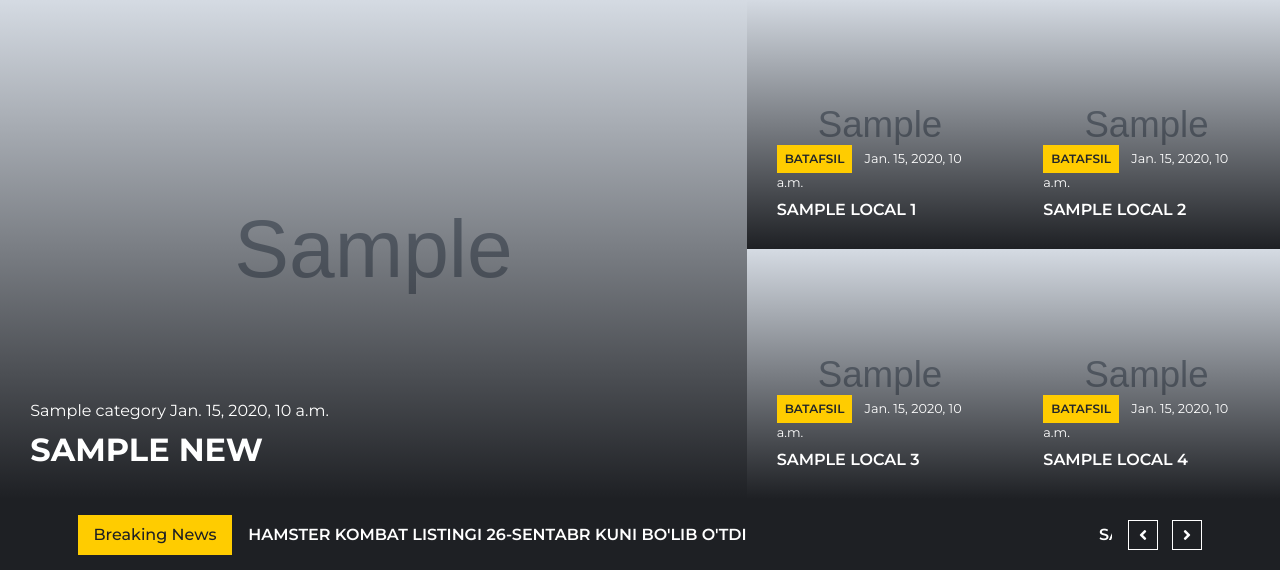
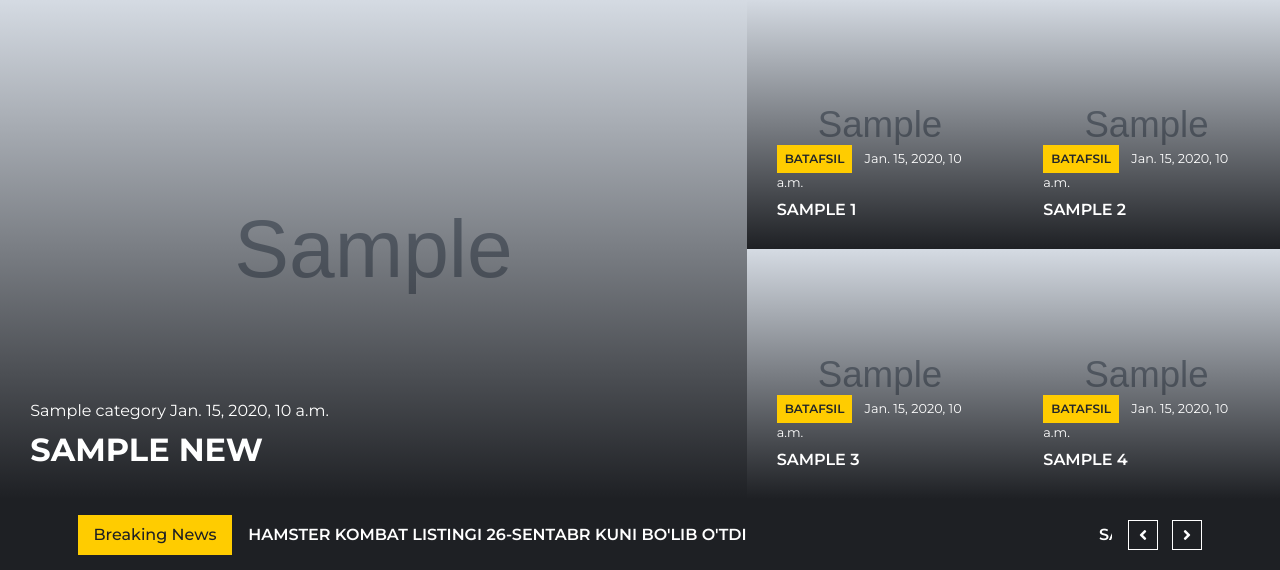
Before and after one commit to Mirhayot1/Git-loyiha, a Django app: template templates/news/index.html in a window 1280 px wide. Shown: the part 223-793 px from the top of the page. Run offline with Django 5.2, Linux system fonts and the light colour scheme; the template is opened without the code that fills it: most values are stand-ins (such as "Sample title", 1, 10 or a date in 2020); grey boxes marked "Sample" are stand-in pictures; some libraries are stand-ins or nearby versions.

```diff
--- a/news_app/views.py
+++ b/news_app/views.py
@@ -130,7 +130,7 @@ def contact(request):
     return render(request, 'news/contact.html', context)
 
 
-
+#ozgarishlar
 
 
 
--- a/templates/news/index.html
+++ b/templates/news/index.html
@@ -34,58 +34,57 @@
                 <div class="row mx-0">
                     <div class="col-md-6 px-0">
                         <div class="position-relative overflow-hidden" style="height: 250px;">
-                            <img class="img-fluid w-100 h-100" src="{{ local_1.image.url }}"
+                            <img class="img-fluid w-100 h-100" src="{{ local_news.1.image.url }}"
                                  style="object-fit: cover;">
                             <div class="overlay">
                                 <div class="mb-2">
                                     <a class="badge badge-primary text-uppercase font-weight-semi-bold p-2 mr-2"
                                         href="{% url 'news_detail_page' local_1.pk %}">Batafsil</a>
-                                    <a class="text-white" href=""><small>{{ local_1.publish_time}}</small></a>
+                                    <a class="text-white" href=""><small>{{ local_news.1.publish_time}}</small></a>
                                 </div>
-                                <a class="h6 m-0 text-white text-uppercase font-weight-semi-bold" href="{% url 'news_detail_page' local_1.pk %}">{{ local_1.title | truncatewords:5 }}</a>
+                                <a class="h6 m-0 text-white text-uppercase font-weight-semi-bold" href="{% url 'news_detail_page' local_news.1.pk %}">{{ local_news.1.title | truncatewords:5 }}</a>
                             </div>
                         </div>
                     </div>
 
                     <div class="col-md-6 px-0">
                         <div class="position-relative overflow-hidden" style="height: 250px;">
-                            <img class="img-fluid w-100 h-100" src="{{ local_2.image.url }}"
+                            <img class="img-fluid w-100 h-100" src="{{ local_news.2.image.url }}"
                                  style="object-fit: cover;">
                             <div class="overlay">
                                 <div class="mb-2">
                                     <a class="badge badge-primary text-uppercase font-weight-semi-bold p-2 mr-2"
                                         href="{% url 'news_detail_page' local_2.pk %}">Batafsil</a>
-                                    <a class="text-white" href=""><small>{{ local_1.publish_time }}</small></a>
+                                    <a class="text-white" href=""><small>{{ local_news.2.publish_time }}</small></a>
                                 </div>
-                                <a class="h6 m-0 text-white text-uppercase font-weight-semi-bold" href="{% url 'news_detail_page' local_2.pk %}">{{ local_2.title | truncatewords:5 }}</a>
+                                <a class="h6 m-0 text-white text-uppercase font-weight-semi-bold" href="{% url 'news_detail_page' local_news.2.pk %}">{{ local_news.2.title | truncatewords:5 }}</a>
                             </div>
                         </div>
                     </div>
                     <div class="col-md-6 px-0">
                         <div class="position-relative overflow-hidden" style="height: 250px;">
-                            <img class="img-fluid w-100 h-100" src="{{ local_3.image.url }}"
+                            <img class="img-fluid w-100 h-100" src="{{ local_news.3.image.url }}"
                                  style="object-fit: cover;">
                             <div class="overlay">
                                 <div class="mb-2">
                                     <a class="badge badge-primary text-uppercase font-weight-semi-bold p-2 mr-2"
                                         href="{% url 'news_detail_page' local_3.pk %}">Batafsil</a>
-                                    <a class="text-white" href=""><small>{{ local_1.publish_time }}</small></a>
+                                    <a class="text-white" href=""><small>{{ local_news.3.publish_time }}</small></a>
                                 </div>
-                                <a class="h6 m-0 text-white text-uppercase font-weight-semi-bold" href="">{{ local_3.title | truncatewords:5 }}</a>
+                                <a class="h6 m-0 text-white text-uppercase font-weight-semi-bold" href="{% url 'news_detail_page' local_news.3.pk %}">{{ local_news.3.title | truncatewords:5 }}</a>
                             </div>
                         </div>
                     </div>
                     <div class="col-md-6 px-0">
                         <div class="position-relative overflow-hidden" style="height: 250px;">
-                            <img class="img-fluid w-100 h-100" src="{{ local_4.image.url }}" style="object-fit: cover;">
+                            <img class="img-fluid w-100 h-100" src="{{ local_news.4.image.url }}" style="object-fit: cover;">
                             <div class="overlay">
                                 <div class="mb-2">
                                     <a class="badge badge-primary text-uppercase font-weight-semi-bold p-2 mr-2"
-                                        href="{% url 'news_detail_page' local_4.pk %}">Batafsil</a>
-                                    <a class="text-white" href=""><small>{{ local_1.publish_time }}</small></a>
+                                        href="{% url 'news_detail_page' local_news.4.pk %}">Batafsil</a>
+                                    <a class="text-white" href=""><small>{{ local_news.4.publish_time }}</small></a>
                                 </div>
-                                <a class="h6 m-0 text-white text-uppercase font-weight-semi-bold" href="">{{ local_4.title | truncatewords:5 }}</a>
-                            </div>
+                                <a class="h6 m-0 text-white text-uppercase font-weight-semi-bold" href="{% url 'news_detail_page' local_news.4.pk %}">{{ local_news.4.title | truncatewords:5 }}</a>                            </div>
                         </div>
                     </div>
                 </div>
```
Also changed, not shown: news_app/models.py (+8 -3 lines), news_app/urls.py (+4 -4 lines).
